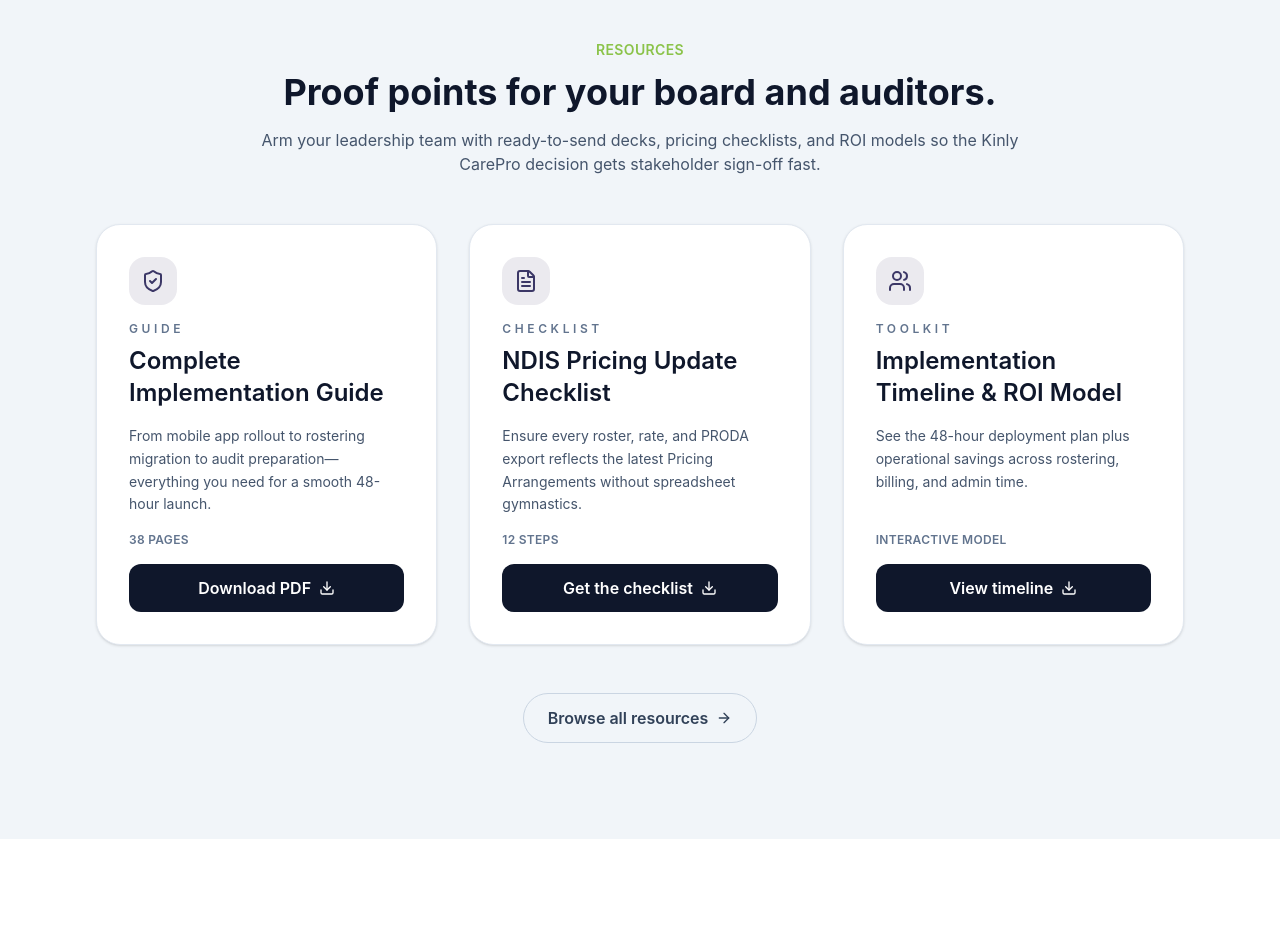
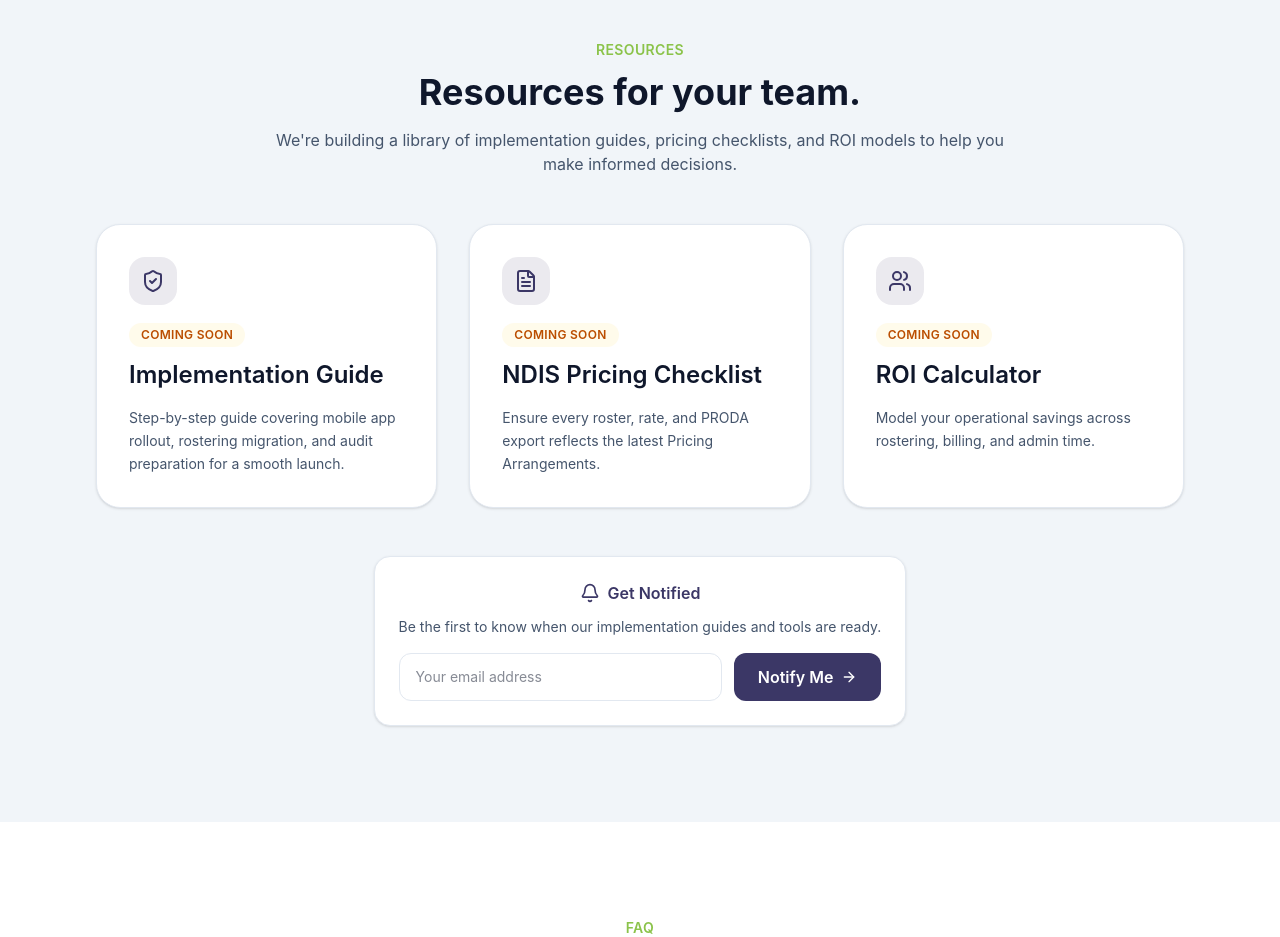
Before and after one commit to yashshah-dev/kinlycarepro-website, a React (Vite) app: page /resources in a window 1280 px wide. Shown: the part 380-1317 px from the top of the page. Built offline with nearby package versions, Linux system fonts and the light colour scheme.

Commit message:
fix: remove fake partner logos and downloadable resources
- Partners page: Replace fake partner logos with 'Building our partner network' section
- Resources page: Replace fake downloadable PDFs with 'Coming Soon' badges and notify CTA
- Consistent honest positioning across all pages

```diff
--- a/src/components/ResourcesSection.jsx
+++ b/src/components/ResourcesSection.jsx
@@ -1,30 +1,24 @@
 import React from 'react';
-import { FileText, ShieldCheck, Users, Download, ArrowRight } from 'lucide-react';
+import { FileText, ShieldCheck, Users, Bell, ArrowRight } from 'lucide-react';
 
-const resources = [
+const upcomingResources = [
   {
-    title: 'Complete Implementation Guide',
-    description: 'From mobile app rollout to rostering migration to audit preparation—everything you need for a smooth 48-hour launch.',
-    type: 'Guide',
-    length: '38 pages',
-    icon: <ShieldCheck className="w-6 h-6" />,
-    cta: 'Download PDF'
+    title: 'Implementation Guide',
+    description: 'Step-by-step guide covering mobile app rollout, rostering migration, and audit preparation for a smooth launch.',
+    type: 'Coming Soon',
+    icon: <ShieldCheck className="w-6 h-6" />
   },
   {
-    title: 'NDIS Pricing Update Checklist',
-    description: 'Ensure every roster, rate, and PRODA export reflects the latest Pricing Arrangements without spreadsheet gymnastics.',
-    type: 'Checklist',
-    length: '12 steps',
-    icon: <FileText className="w-6 h-6" />,
-    cta: 'Get the checklist'
+    title: 'NDIS Pricing Checklist',
+    description: 'Ensure every roster, rate, and PRODA export reflects the latest Pricing Arrangements.',
+    type: 'Coming Soon',
+    icon: <FileText className="w-6 h-6" />
   },
   {
-    title: 'Implementation Timeline & ROI Model',
-    description: 'See the 48-hour deployment plan plus operational savings across rostering, billing, and admin time.',
-    type: 'Toolkit',
-    length: 'Interactive model',
-    icon: <Users className="w-6 h-6" />,
-    cta: 'View timeline'
+    title: 'ROI Calculator',
+    description: 'Model your operational savings across rostering, billing, and admin time.',
+    type: 'Coming Soon',
+    icon: <Users className="w-6 h-6" />
   }
 ];
 
@@ -34,36 +28,53 @@
       <div className="max-w-6xl mx-auto px-4 sm:px-6 lg:px-8">
         <div className="text-center max-w-3xl mx-auto mb-12">
           <p className="text-accent font-semibold tracking-wide uppercase text-sm">Resources</p>
-          <h2 className="text-4xl font-bold text-slate-900 mt-3">Proof points for your board and auditors.</h2>
+          <h2 className="text-4xl font-bold text-slate-900 mt-3">Resources for your team.</h2>
           <p className="text-slate-600 mt-4">
-            Arm your leadership team with ready-to-send decks, pricing checklists, and ROI models so the Kinly CarePro decision gets stakeholder sign-off fast.
+            We're building a library of implementation guides, pricing checklists, and ROI models to help you make informed decisions.
           </p>
         </div>
 
         <div className="grid gap-8 md:grid-cols-3">
-          {resources.map((resource) => (
+          {upcomingResources.map((resource) => (
             <div key={resource.title} className="rounded-3xl bg-white border border-slate-200 shadow-sm p-8 flex flex-col gap-4">
               <div className="w-12 h-12 rounded-2xl bg-primary/10 text-primary flex items-center justify-center">
                 {resource.icon}
               </div>
               <div>
-                <p className="text-xs uppercase tracking-[0.3em] text-slate-500 font-semibold">{resource.type}</p>
-                <h3 className="text-2xl font-semibold text-slate-900 mt-2">{resource.title}</h3>
+                <span className="inline-flex items-center px-3 py-1 rounded-full bg-amber-50 text-amber-700 text-xs font-semibold uppercase tracking-wide">
+                  {resource.type}
+                </span>
+                <h3 className="text-2xl font-semibold text-slate-900 mt-3">{resource.title}</h3>
               </div>
               <p className="text-slate-600 text-sm leading-relaxed flex-1">{resource.description}</p>
-              <div className="text-xs font-semibold uppercase tracking-wide text-slate-500">{resource.length}</div>
-              <button className="inline-flex items-center justify-center gap-2 px-4 py-3 rounded-xl bg-slate-900 text-white font-semibold hover:bg-slate-800 w-full">
-                {resource.cta}
-                <Download className="w-4 h-4" />
-              </button>
             </div>
           ))}
         </div>
 
+        {/* Notify Me CTA */}
         <div className="mt-12 text-center">
-          <button className="inline-flex items-center gap-2 px-6 py-3 rounded-full border border-slate-300 text-slate-700 font-semibold hover:bg-white">
-            Browse all resources <ArrowRight className="w-4 h-4" />
-          </button>
+          <div className="inline-block p-6 rounded-2xl bg-white border border-slate-200 shadow-sm max-w-xl">
+            <div className="flex items-center justify-center gap-2 text-primary mb-3">
+              <Bell className="w-5 h-5" />
+              <span className="font-semibold">Get Notified</span>
+            </div>
+            <p className="text-slate-600 text-sm mb-4">
+              Be the first to know when our implementation guides and tools are ready.
+            </p>
+            <form className="flex gap-3 flex-col sm:flex-row">
+              <input
+                type="email"
+                placeholder="Your email address"
+                className="flex-1 px-4 py-3 rounded-xl border border-slate-200 text-sm focus:outline-none focus:ring-2 focus:ring-primary/50"
+              />
+              <button
+                type="button"
+                className="px-6 py-3 rounded-xl bg-primary text-white font-semibold hover:bg-[#0b3b47] flex items-center justify-center gap-2"
+              >
+                Notify Me <ArrowRight className="w-4 h-4" />
+              </button>
+            </form>
+          </div>
         </div>
       </div>
     </section>
--- a/src/pages/PartnersPage.jsx
+++ b/src/pages/PartnersPage.jsx
@@ -20,7 +20,7 @@
   }
 ];
 
-const logos = ['Aurora Advisory', 'CareTech Payroll', 'Bluegum Analytics', 'Northside Allied Health', 'SDA Collective'];
+
 
 const PartnersPage = () => (
   <>
@@ -52,13 +52,14 @@
 
     <section className="py-16 bg-slate-50">
       <div className="max-w-5xl mx-auto px-4 sm:px-6 lg:px-8 text-center">
-        <p className="text-sm uppercase tracking-[0.3em] text-slate-500">Featured partners</p>
-        <div className="mt-6 grid grid-cols-2 md:grid-cols-5 gap-4 text-slate-500 font-semibold">
-          {logos.map((logo) => (
-            <div key={logo} className="rounded-2xl border border-slate-200 bg-white py-6 px-4">
-              {logo}
-            </div>
-          ))}
+        <p className="text-sm uppercase tracking-[0.3em] text-slate-500">Partner ecosystem</p>
+        <h2 className="mt-4 text-2xl font-bold text-slate-900">Building our partner network</h2>
+        <p className="mt-4 text-slate-600 max-w-2xl mx-auto">
+          We're actively seeking implementation consultants, technology integrators, and allied health networks to join our founding partner program. Early partners receive priority onboarding and co-marketing support.
+        </p>
+        <div className="mt-8 inline-flex items-center gap-2 px-6 py-3 rounded-full bg-emerald-50 text-emerald-700 font-semibold text-sm border border-emerald-200">
+          <span className="w-2 h-2 rounded-full bg-emerald-500 animate-pulse"></span>
+          Now Accepting Partner Applications
         </div>
       </div>
     </section>
```
